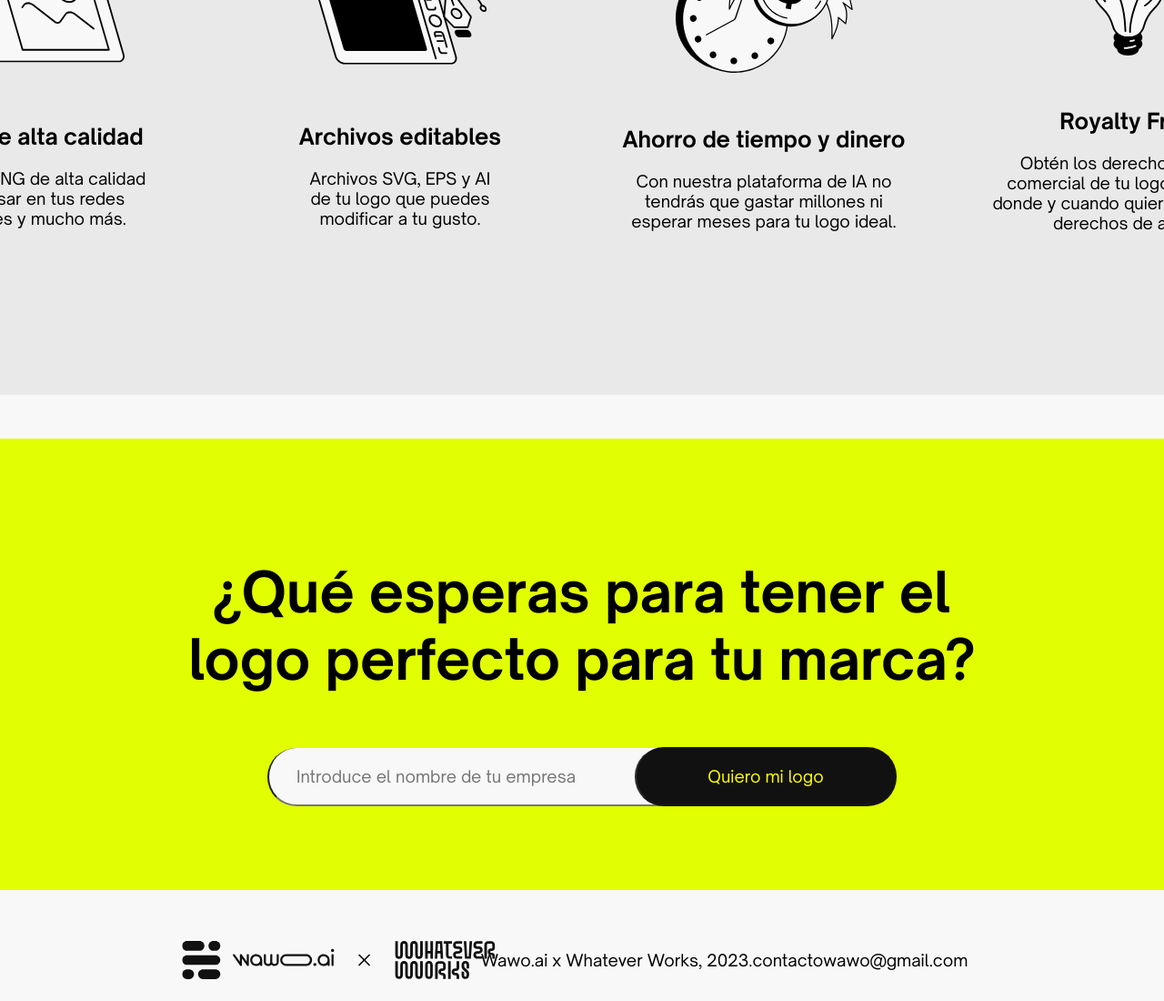
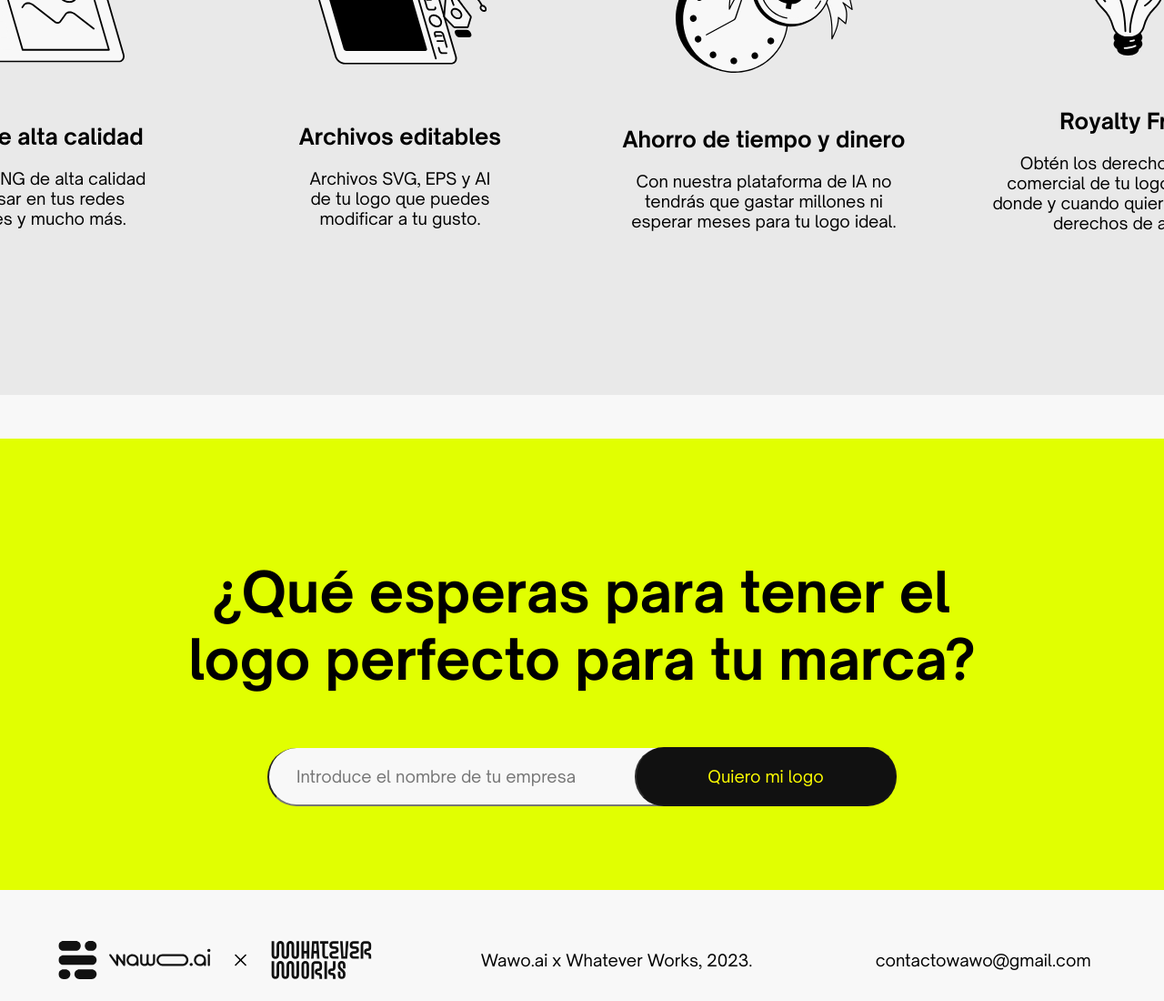
Before and after one commit to TheSerch07/Client-Wawo-Logos, a React (Vite) app: page / in a window 1280 px wide. Shown: the part 5011-6111 px from the top of the page at 91% size. Built offline with nearby package versions, Linux system fonts and the light colour scheme; the HTML template or start-up script is replaced by a standard one; a web font is replaced by a local one.

Commit message:
footer arreglado

```diff
--- a/src/styles/Footer.module.css
+++ b/src/styles/Footer.module.css
@@ -8,6 +8,7 @@
     margin-bottom: 1rem;
     display: flex;
     justify-content: space-around;
+    width: 98vw;
     /* background-color: blueviolet; */
 }
 
```
